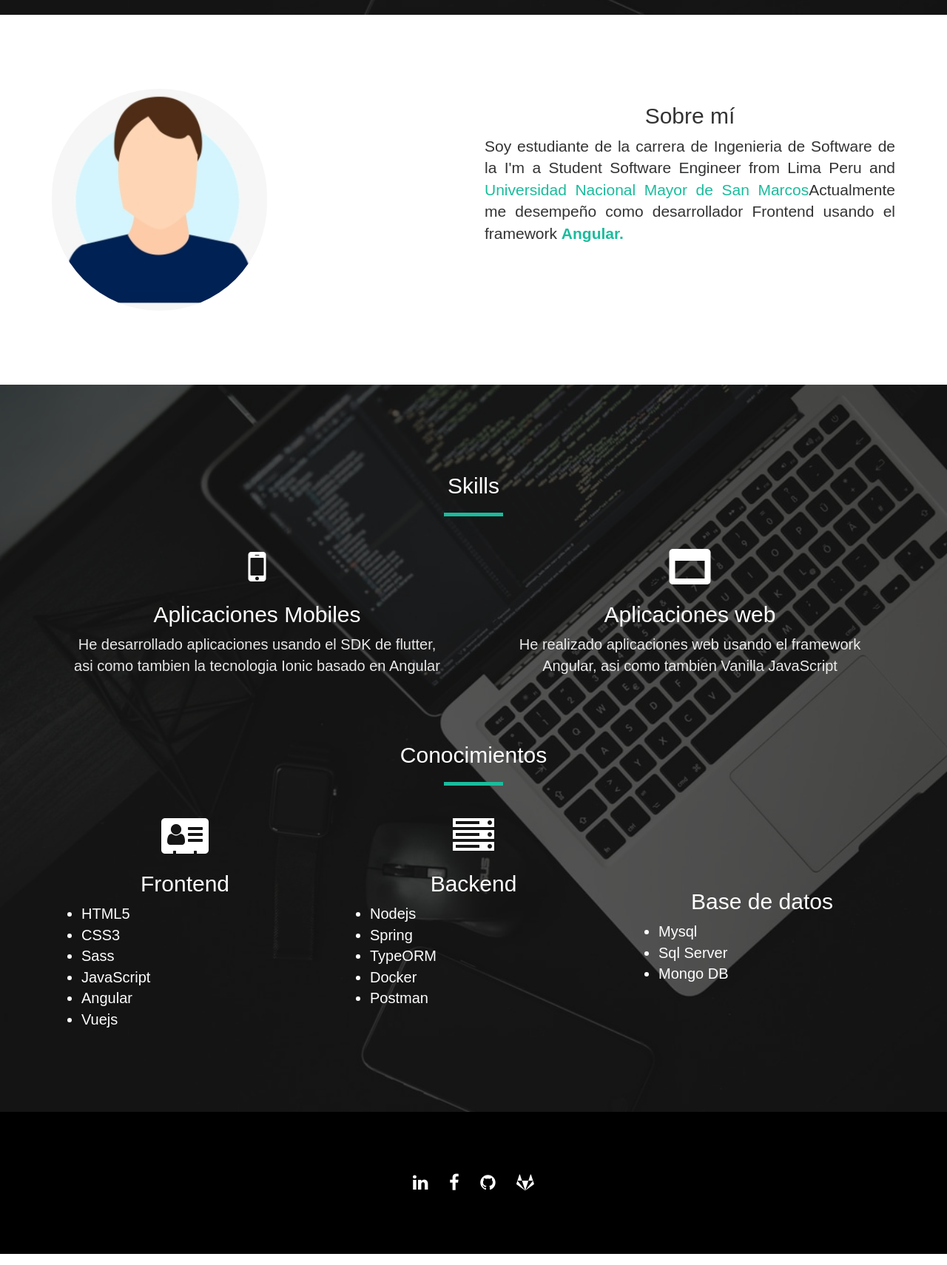
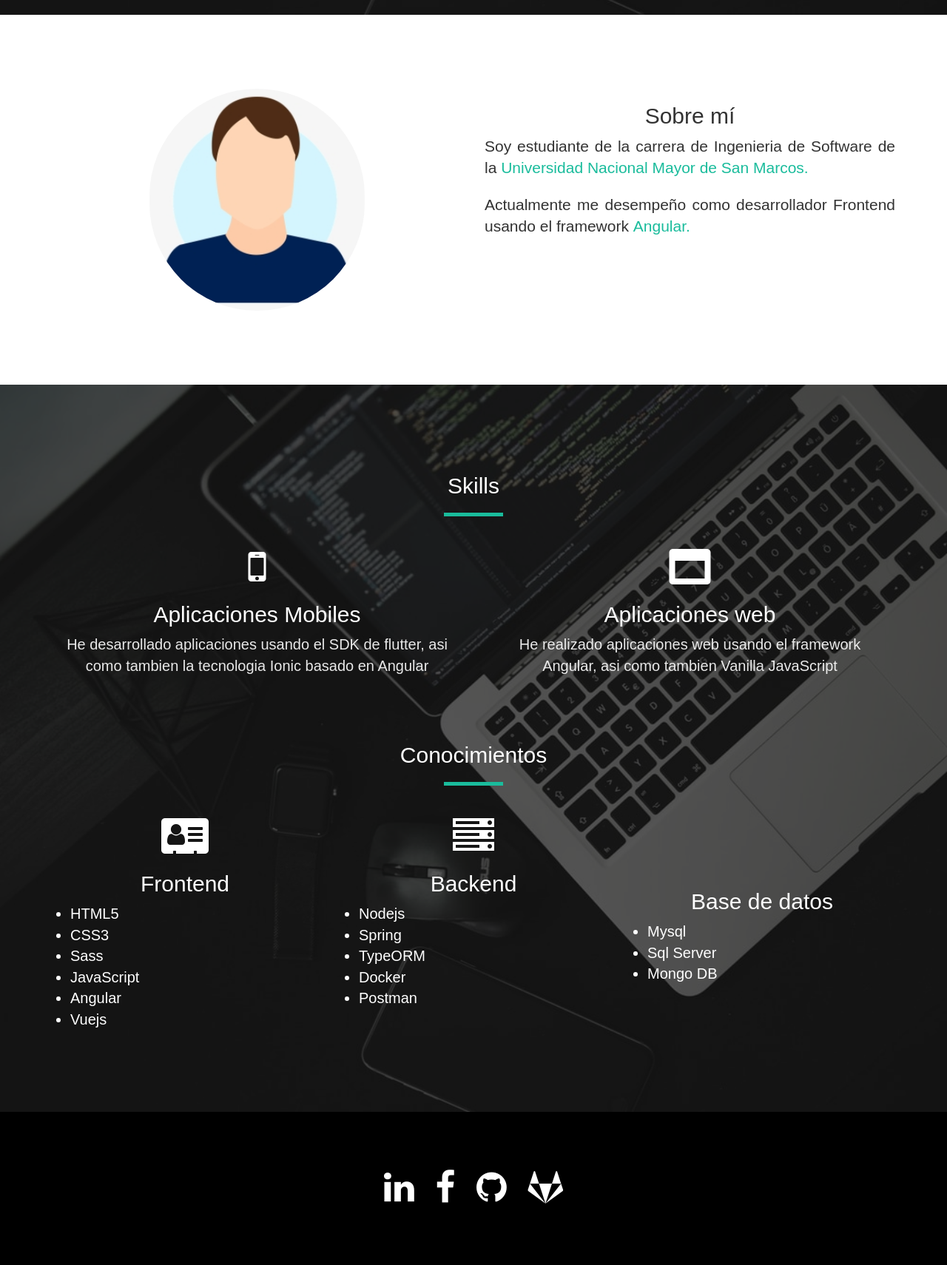
Before and after one commit to RicardoMTT/mi-web, a plain HTML site: page index.html in a window 1280 px wide. Shown: the part 780-2490 px from the top of the page at 74% size. Drawn offline with nearby package versions, Linux system fonts and the light colour scheme; some icons are missing.

Commit message:
añadir responsive

```diff
--- a/index.html
+++ b/index.html
@@ -45,7 +45,7 @@
       <div class="img-overlay"></div>
       <div class="intro">
         <div class="row">
-          <div class="col-md-12">
+          <div class="col-xs-12" style="padding: 0">
             <h5 style="font-size: 32px">Hola</h5>
 
             <h1>Soy Ricardo Tovar</h1>
@@ -60,7 +60,7 @@
         </div>
 
         <div class="row">
-          <div class="col-md-8 col-md-offset-2">
+          <div class="col-md-8 col-md-offset-2" style="padding: 0">
             <div class="social">
               <a
                 href="https://www.linkedin.com/in/ricardo-tovar-868a57122/"
@@ -87,8 +87,8 @@
     <!-- ABOUT SECTION -->
     <section class="section-primary" id="about">
       <div class="container">
-        <div class="row" style="display: flex">
-          <div class="col-md-6">
+        <div class="row">
+          <div class="col-xs-12 col-md-6 text-center" style="padding: 0">
             <img
               class="profilepic"
               src="img/icon.png"
@@ -98,18 +98,26 @@
           </div>
 
           <div
-            class="col-md-6"
+            class="col-xs-12 col-md-6"
             style="display: flex; align-items: center; flex-direction: column"
           >
             <h2>Sobre mí</h2>
 
             <p class="lead">
-              Soy estudiante de la carrera de Ingenieria de Software de la I'm a
-              Student Software Engineer from Lima Peru and
+              Soy estudiante de la carrera de Ingenieria de Software de la
               <span
-                ><a href="#">Universidad Nacional Mayor de San Marcos</a></span
-              >Actualmente me desempeño como desarrollador Frontend usando el
-              framework <strong><span>Angular.</span></strong>
+                ><a href="https://www.unmsm.edu.pe/" target="_blank"
+                  >Universidad Nacional Mayor de San Marcos.</a
+                >
+                <br
+              /></span>
+            </p>
+            <p class="lead">
+              Actualmente me desempeño como desarrollador Frontend usando el
+              framework
+              <span
+                ><a href="https://angular.io/" target="_blank">Angular.</a> <br
+              /></span>
             </p>
           </div>
 
@@ -126,7 +134,7 @@
 
       <div class="container">
         <div class="row">
-          <div class="col-md-12 section-heading">
+          <div class="col-md-12 section-heading" style="padding: 0">
             <h2>Skills</h2>
 
             <p class="lead"></p>
@@ -136,7 +144,7 @@
         </div>
 
         <div class="row">
-          <div class="col-md-6 text-center">
+          <div class="col-xs-12 col-md-6 text-center" style="padding: 0">
             <i class="fa fa-mobile fa-4x"></i>
             <h2>Aplicaciones Mobiles</h2>
             <p style="padding: 0 30px; font-size: 20px">
@@ -152,7 +160,7 @@
               </ul>
             </div> -->
           </div>
-          <div class="col-md-6 text-center">
+          <div class="col-xs-12 col-md-6 text-center">
             <i class="fa fa-window-maximize fa-4x"></i>
             <h2>Aplicaciones web</h2>
 
@@ -176,7 +184,7 @@
         <br />
         <br />
         <div class="row">
-          <div class="col-md-12 section-heading">
+          <div class="col-md-12 section-heading" style="padding: 0">
             <h2>Conocimientos</h2>
             <p class="lead"></p>
             <hr />
@@ -184,7 +192,7 @@
         </div>
 
         <div class="row">
-          <div class="col-md-4">
+          <div class="col-xs-12 col-md-4" style="padding: 0">
             <i class="fa fa-address-card fa-4x"></i>
             <h2>Frontend</h2>
             <div class="text-left">
@@ -198,7 +206,7 @@
               </ul>
             </div>
           </div>
-          <div class="col-md-4">
+          <div class="col-xs-12 col-md-4" style="padding: 0">
             <i class="fa fa-server fa-4x"></i>
             <h2>Backend</h2>
             <div class="text-left">
@@ -211,7 +219,7 @@
               </ul>
             </div>
           </div>
-          <div class="col-md-4">
+          <div class="col-xs-12 col-md-4" style="padding: 0">
             <span class="lnr lnr-database"></span>
             <h2>Base de datos</h2>
             <div class="text-left">
@@ -232,27 +240,27 @@
     <footer class="footer">
       <div class="container">
         <div class="row">
-          <div class="col-md-4 text-center">
+          <div class="col-md-4 text-center" style="padding: 0">
             <p></p>
           </div>
 
-          <div class="col-md-4">
+          <div class="col-md-4" style="padding: 0">
             <div class="social-footer">
               <a
                 href="https://www.linkedin.com/in/ricardo-tovar-868a57122/"
                 target="_blank"
-                ><i class="fa fa-linkedin"></i
+                ><i class="fa fa-linkedin fa-2x"></i
               ></a>
               <a
                 href="https://www.facebook.com/ricardo.tovar.3954/"
                 target="_blank"
-                ><i class="fa fa-facebook"></i
+                ><i class="fa fa-facebook fa-2x"></i
               ></a>
               <a href="https://github.com/RicardoMTT" target="_blank"
-                ><i class="fa fa-github"></i
+                ><i class="fa fa-github fa-2x"></i
               ></a>
               <a href="https://gitlab.com/RicardoT003" target="_blank"
-                ><i class="fa fa-gitlab"></i
+                ><i class="fa fa-gitlab fa-2x"></i
               ></a>
             </div>
             <!-- /social footer -->
```
